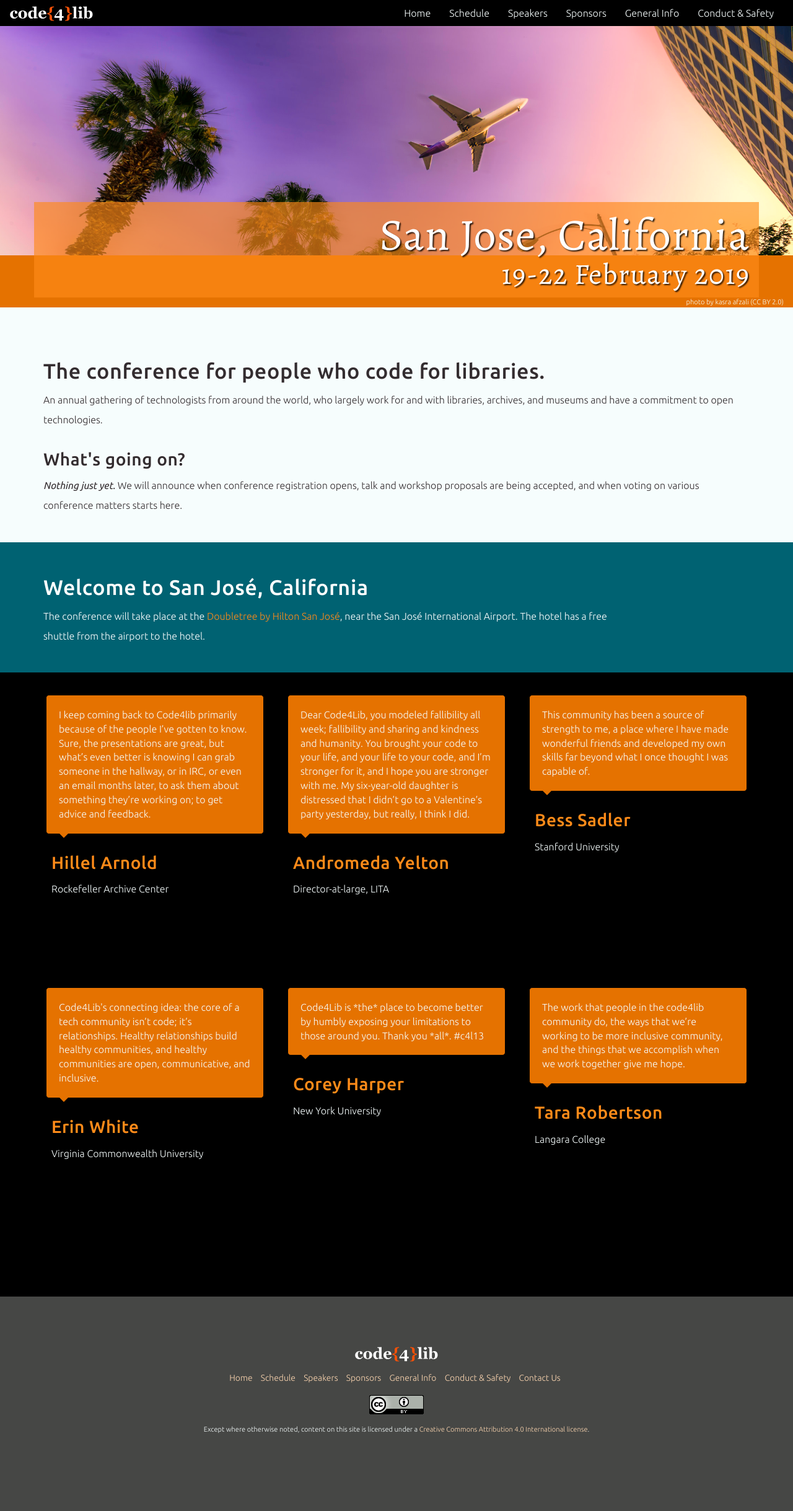
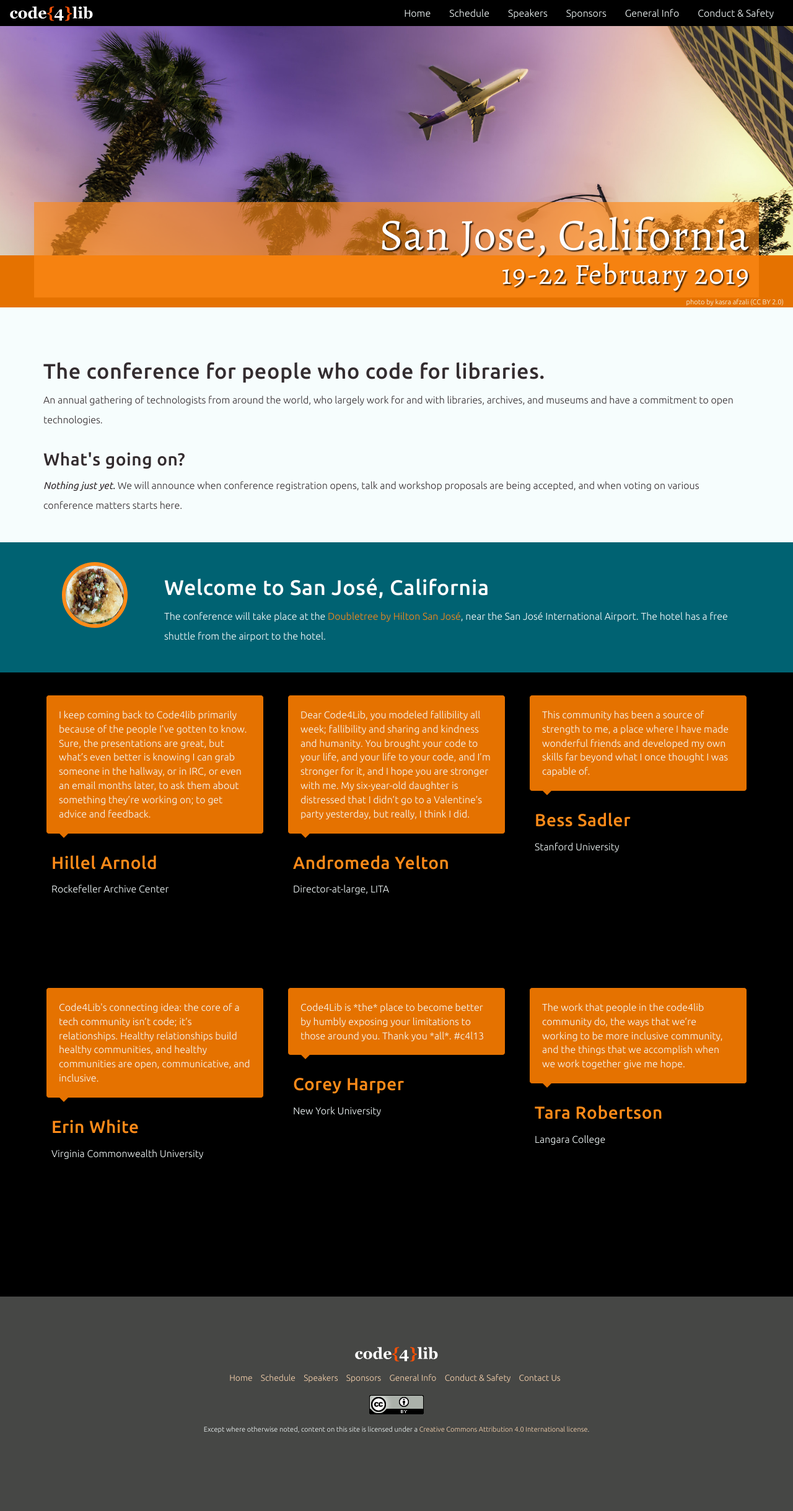
Before and after one commit to code4lib/2019.code4lib.org, a Jekyll site: the page built from index.html, in a window 1280 px wide. Shown: the whole page at 62% size. Built offline with Jekyll 4.4.1, drawn with Linux system fonts in a browser that asks for light colours; some web fonts are replaced.

Commit message:
updated 'idol' & hero images ref #3

```diff
--- a/index.html
+++ b/index.html
@@ -27,15 +27,13 @@
 <section>
     <div class="container">
         <div class="row section">
-            <!-- <div class="col-sm-2">
-                <img class="clip-circle" src="assets/img/theme-images/idol.jpg" alt="George Washington">
-            </div> -->
+            <div class="col-sm-2">
+                <img class="clip-circle" src="assets/img/theme-images/idol.jpg" alt="a taco">
+            </div>
             <div class="col-sm-10">
                 <h2>Welcome to San Jos&eacute;, California</h2>
                 <p>
-                The conference will take place at the <a href="https://www.reservationdesk.com/hotel/611fa78/doubletree-by-hilton-san-jose-san-jose-ca/">
-                Doubletree by Hilton San Jos&eacute;</a>, near the San Jos&eacute; International Airport. The hotel has a free shuttle from
-                the airport to the hotel.
+                The conference will take place at the <a href="https://www.reservationdesk.com/hotel/611fa78/doubletree-by-hilton-san-jose-san-jose-ca/">Doubletree by Hilton San Jos&eacute;</a>, near the San Jos&eacute; International Airport. The hotel has a free shuttle from the airport to the hotel.
                 </p>
             </div>
         </div>
```
Also changed, not shown: assets/img/theme-images/hero-image.jpg, assets/img/theme-images/idol.jpg.
